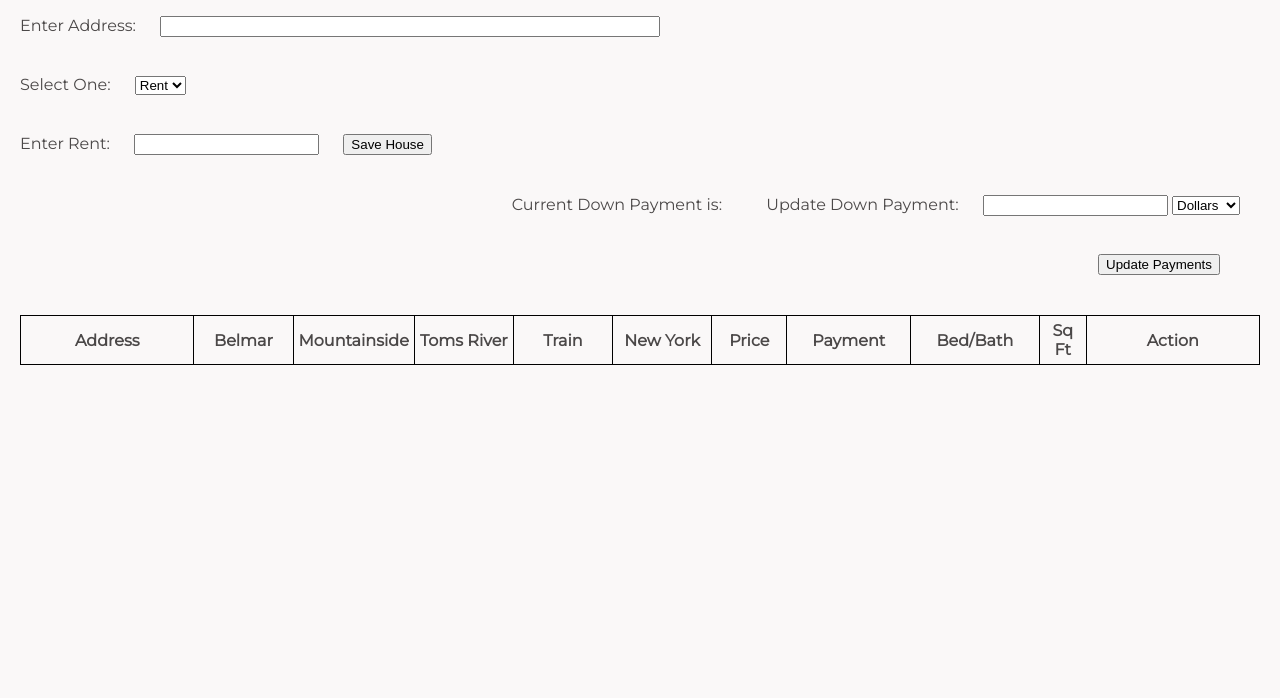
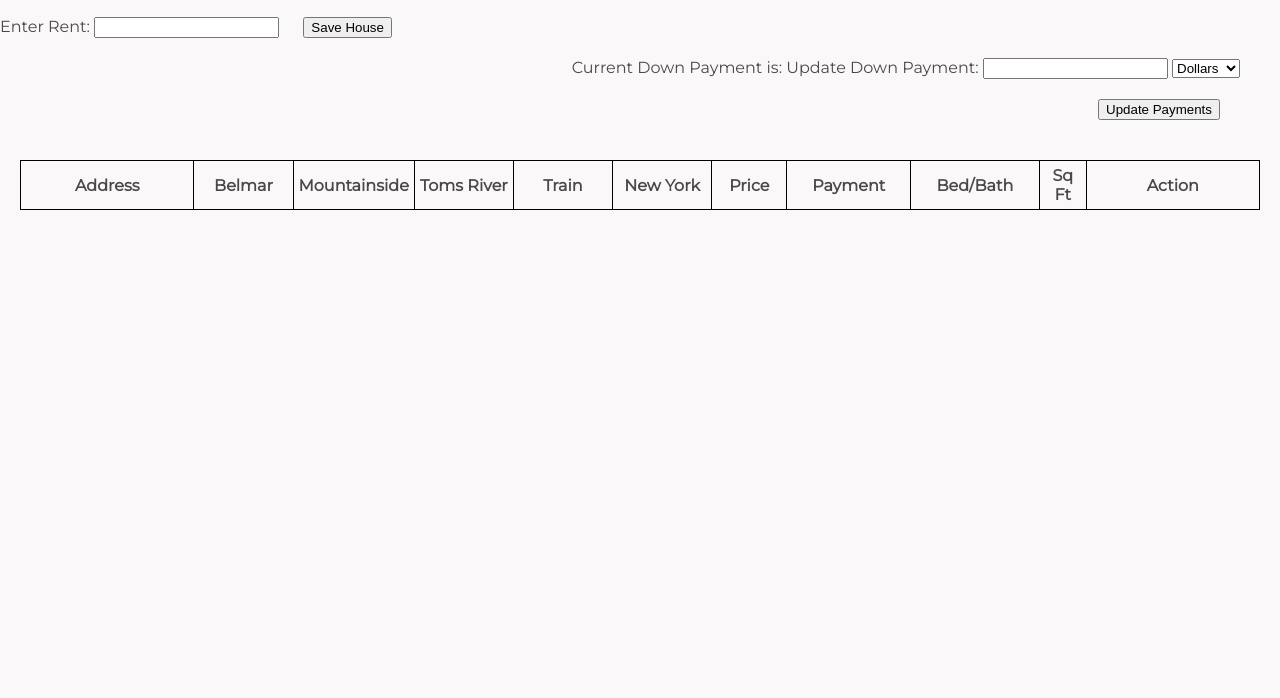
Before and after one commit to ChrisBurgdorff/housecomparer, a website: page public/index.html in a window 1280 px wide. Shown: the part 102-800 px from the top of the page. Drawn offline with nearby package versions, Linux system fonts and the light colour scheme; no server answers.

Commit message:
Add files via upload

```diff
--- a/public/styles/style.css
+++ b/public/styles/style.css
@@ -14,7 +14,7 @@
     color: #fff;
     text-align: center;
     padding: 5px 0;
-    border-radius: 6px;
+	border-radius: 6px;
 
     /* Position the tooltip text - see examples below! */
     position: absolute;
@@ -95,7 +95,7 @@ a, abbr, acronym, address, big, cite, code,
 del, dfn, em, font, img, ins, kbd, q, s, header, menu, samp,
 small, strike, strong, sub, sup, tt, var,
 dl, dt, dd, ol, ul, li,
-fieldset, form, label, legend, caption,{
+fieldset, form, label, legend, caption {
 	margin: 0;
 	padding: 0;
 	border: 0;
```
